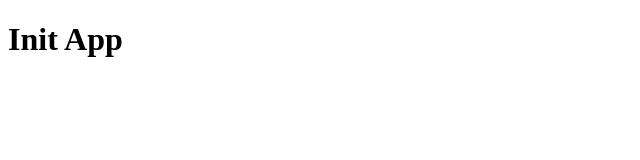
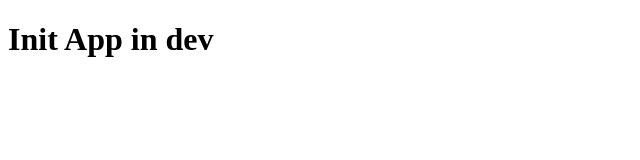
Before and after one commit to SauchankaPavel/flights_project, an Angular app: page / in a window 1280 px wide. Shown: the top 160 px of the page, without its empty margins (0-640 px from the left). Built offline with nearby package versions, Linux system fonts and the light colour scheme.

Commit message:
init dev branch

```diff
--- a/src/app/app.component.html
+++ b/src/app/app.component.html
@@ -1,6 +1,6 @@
 
 <main class="main">
-  <h1>Init App</h1>
+  <h1>Init App in dev</h1>
 </main>
 
 <router-outlet />
```
